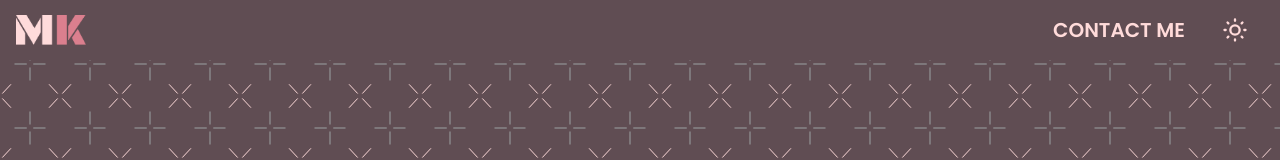
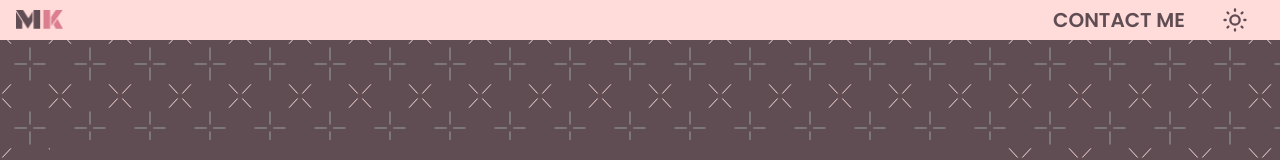
Before and after one commit to marjorie-portfolio/marjorie-portfolio-frontend, a React (Vite) app: page / in a window 1280 px wide. Shown: the top 160 px of the page. Built offline with nearby package versions, Linux system fonts and the light colour scheme; no server answers; a web font is replaced by a local one.

Commit message:
feat. SIDE BAR
Minor modification

```diff
--- a/src/components/layout/Header.tsx
+++ b/src/components/layout/Header.tsx
@@ -4,8 +4,8 @@ import { useTheme } from "../../context/ThemeContext";
 import { useMediaQuery } from "@mantine/hooks";
 import useAuthState from "../../store/useAuthStore";
 
-import MK_light from "../../assets/icons/MK_light.png";
-import MK_dark from "../../assets/icons/MK_dark.png";
+import MK_light from "../../assets/icons/MK_dark.png";
+import MK_dark from "../../assets/icons/MK_light.png";
 
 type HeaderProps = {
   opened: boolean;
@@ -22,15 +22,15 @@ export default function Header({ opened, onClick }: HeaderProps) {
   return (
     <AppShell.Header
       style={{
-        borderBottom: `1px solid ${colors.bgBase}`,
-        height: mobile ? "50px" : "60px",
+        borderBottom: `1px solid ${colors.text}`,
+        height: mobile ? "50px" : "40px",
       }}
     >
       <Flex h="100%" w={"100vw"} align="center" px="md" pr="30px" justify="space-between">
         <UnstyledButton onClick={onClick}>
           <Image
             src={mode === "light" ? MK_light : MK_dark}
-            h={mobile ? 25 : 30}
+            h={mobile ? 25 : 20}
             w="auto"
             fit="contain"
           />
@@ -38,32 +38,31 @@ export default function Header({ opened, onClick }: HeaderProps) {
 
         <Flex align="center" gap="md">
           {isAuthenticated ? (
-            <Text c={colors.text}>Welcome Back Marj!</Text>
+            <Text c={colors.bgBase}>Welcome Back Marj!</Text>
           ) : mobile ? ("") : (
             <Button
               variant="transparent"
               ff="Poppins"
               fw={600}
               fz={mobile ? 15 : 20}
-              c={colors.text} // Updated from color to c
+              c={colors.bgBase}
             >
               CONTACT ME
             </Button>
           )}
-          {!mobile &&
             <ActionIcon
               onClick={toggleTheme}
               variant="transparent"
-              c={colors.text}
+              c={colors.bgBase}
               size={mobile ? 22 : 30}
 
             >
               {mode === "dark" ? (
-                <IconSun size={28} stroke={2} />
+                <IconSun size={mobile? 100 :28} stroke={2} />
               ) : (
-                <IconMoon size={25} stroke={3} />
+                <IconMoon size={mobile? 100 :28} stroke={3} />
               )}
-            </ActionIcon>}
+            </ActionIcon>
         </Flex>
       </Flex>
     </AppShell.Header>
--- a/src/components/layout/MainLayout.tsx
+++ b/src/components/layout/MainLayout.tsx
@@ -15,7 +15,7 @@ export default function MainLayout() {
   return (
     <AppShell
     withBorder={false}
-      header={{ height: mobile ? 40 : 60 }}
+      header={{ height: 40 }}
       navbar={{
         width: mobile? 1: 300,
         breakpoint: "xs",
@@ -26,10 +26,10 @@ export default function MainLayout() {
           backgroundColor: colors.bgBase,
         },
          header: {
-          backgroundColor: colors.bgBase,
+          backgroundColor: colors.text,
         },
         navbar: {
-          backgroundColor: colors.bgBase,
+          backgroundColor: colors.text,
         },
       }}
     >
--- a/src/components/layout/SideBar.tsx
+++ b/src/components/layout/SideBar.tsx
@@ -10,51 +10,58 @@ export default function SideBar() {
 
   const mobile = useMediaQuery("(max-width: 768px)");
 
-  const logOut = useLogout()
-  const { isAuthenticated } = useAuthState()
-  const { logout } = useAuthState()
+  const logOut = useLogout();
+  const { isAuthenticated } = useAuthState();
+  const { logout } = useAuthState();
 
-
-  const handleLogout = () => logOut.mutate(undefined, {
+  const handleLogout = () =>
+    logOut.mutate(undefined, {
       onSuccess: () => {
-      logout()
-    }
-  })
+        logout();
+      },
+    });
   return (
-    <AppShell.Navbar>
+    <AppShell.Navbar h={"100%"}>
+      <Flex direction={"column"} align={"center"}>
+        {isAuthenticated ? (
+          <Button
+            variant="outline"
+            color={colors.accPrimary}
+            size="xs"
+            fz={mobile ? 15 : 20}
+            w={"50%"}
+            loading={logOut.isPending}
+            onClick={handleLogout}
+          >
+            Sign Out
+          </Button>
+        ) : (
+          <Button
+            variant="outline"
+            color={colors.accPrimary}
+            size="xs"
+            fz={mobile ? 15 : 15}
+            w={"50%"}
+            loading={logOut.isPending}
+            onClick={handleLogout}
+          >
+            Sign In
+          </Button>
+        )}
         {mobile && (
           <Button
             variant="transparent"
+            size="xs"
+            w={"50%"}
             ff="Poppins"
             fw={600}
             fz={mobile ? 15 : 20}
-          c={colors.text}
+            c={colors.bgBase}
           >
             CONTACT ME
           </Button>
         )}
-
-
-      {isAuthenticated ? (<Button
-        variant="outline"
-        color={colors.accPrimary}
-        size="xs" w={"50%"}
-        loading={logOut.isPending}
-        onClick={handleLogout}
-      >
-        Sign Out
-      </Button>) : (<Button
-        variant="outline"
-        color={colors.accPrimary}
-        size="xs" w={"50%"}
-        loading={logOut.isPending}
-        onClick={handleLogout}
-      >
-        Sign In
-      </Button>)}
-
-
-
+      </Flex>
     </AppShell.Navbar>
   );
 }
```
Lines whose indentation alone changed are shown as unchanged.
